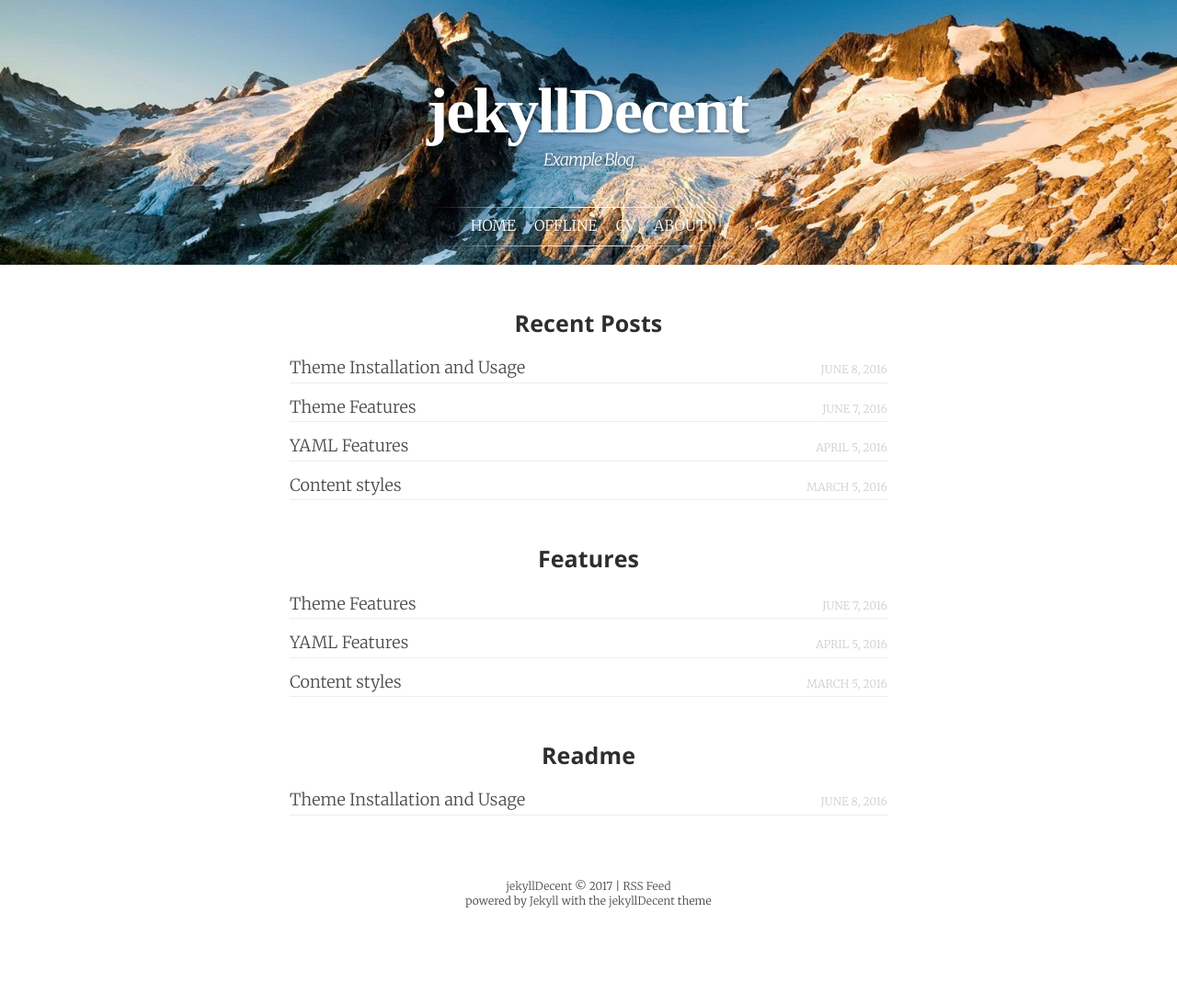
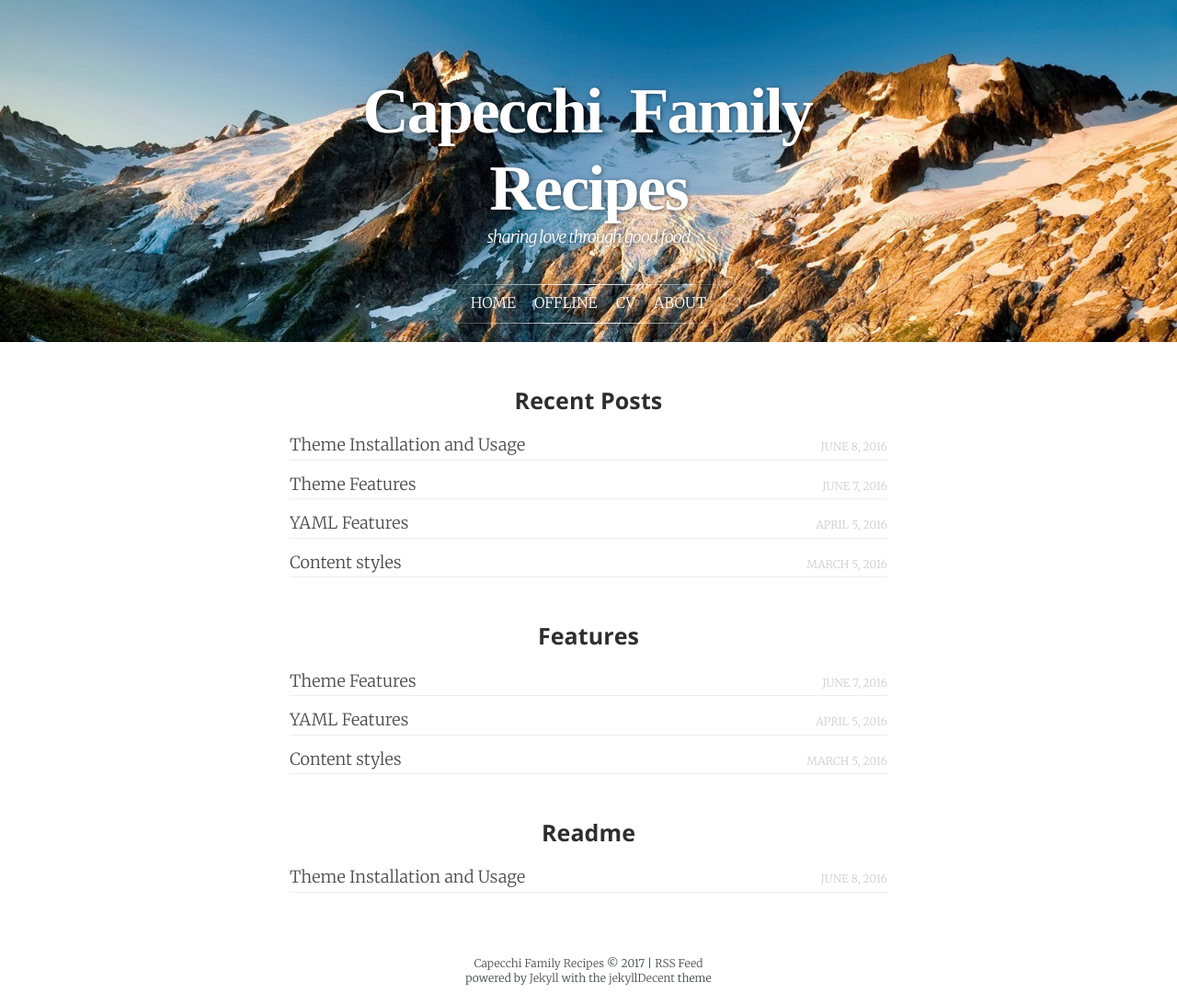
Before and after one commit to capecchifamily/capecchifamily.github.io, a Jekyll site: the page built from index.html, in a window 1280 px wide. Shown: the whole page at 92% size. Built offline with Jekyll 4.4.1, drawn with Linux system fonts in a browser that asks for light colours; some web fonts are replaced; before the commit the page ends 1008 px from its top, so only the background shows below that.

Commit message:
changes to site title, etc in config.yml

```diff
--- a/_config.yml
+++ b/_config.yml
@@ -6,17 +6,18 @@
 # 'jekyll serve'. If you change this file, please restart the server process.
 
 # Site settings
-title:            jekyllDecent
-subtitle:         Example Blog
-description:      This is the jekyllTheme example blog. It only exists to demonstrate how the theme looks and feels.
-keywords:         demo theme example github jekyll features
+title:            Capecchi Family Recipes
+subtitle:         sharing love through good food
+description:      An archive of our favorite recipes, from grandma's ravioli to that amazing thing you tried the other day!
+keywords:         recipes family
 language:         "en" # default language of the blog. Language codes: http://www.w3schools.com/tags/ref_language_codes.asp
 
-baseurl:          "/jekyllDecent" # the subpath of your site, e.g. /blog
+#baseurl:          "/jekyllDecent" # the subpath of your site, e.g. /blog
+baseurl:          ""
 url:              "" # the base hostname & protocol for your site. Have a look at robots.txt as well!
 permalink:        /blog/:categories/:title
 cover:            /assets/mountain-cover.jpg
-disqus_shortname: "jekylldecent"
+disqus_shortname: "capecchifamily"
 
 # Build settings
 sass:
```
Also changed, not shown: Gemfile.lock.
